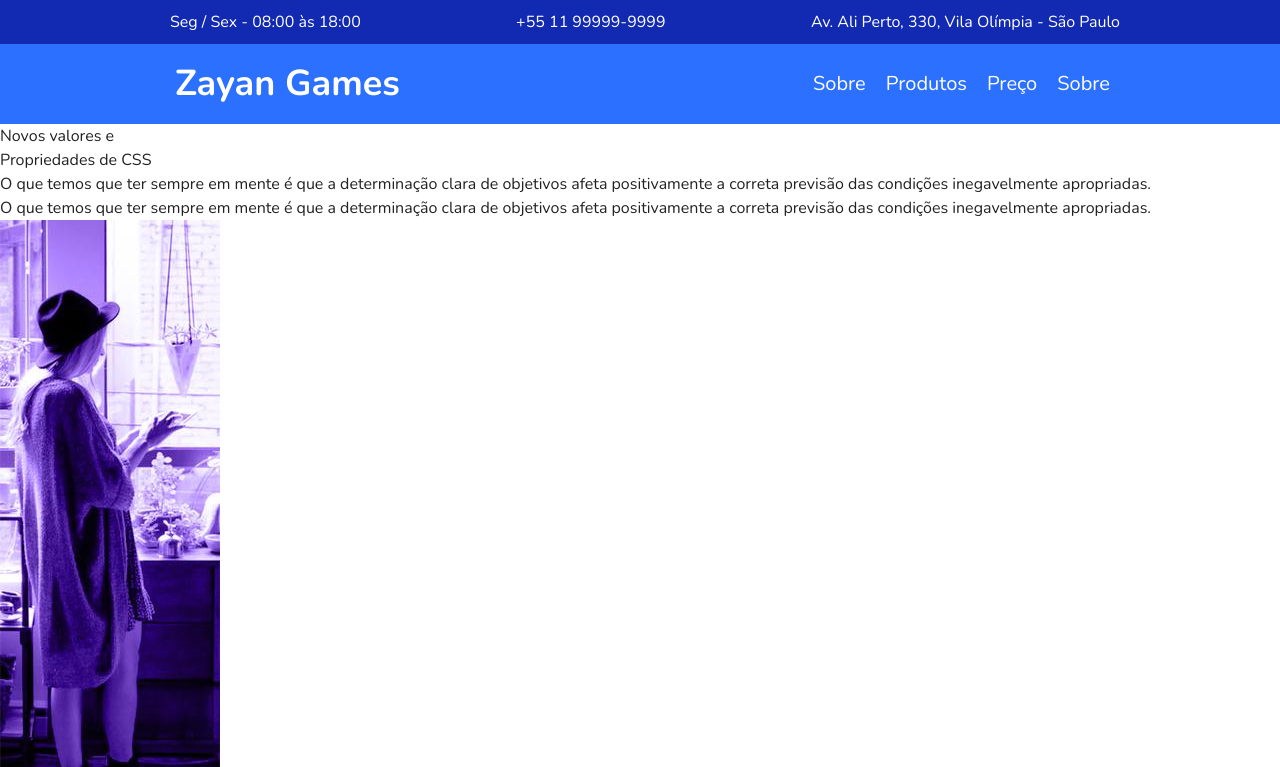
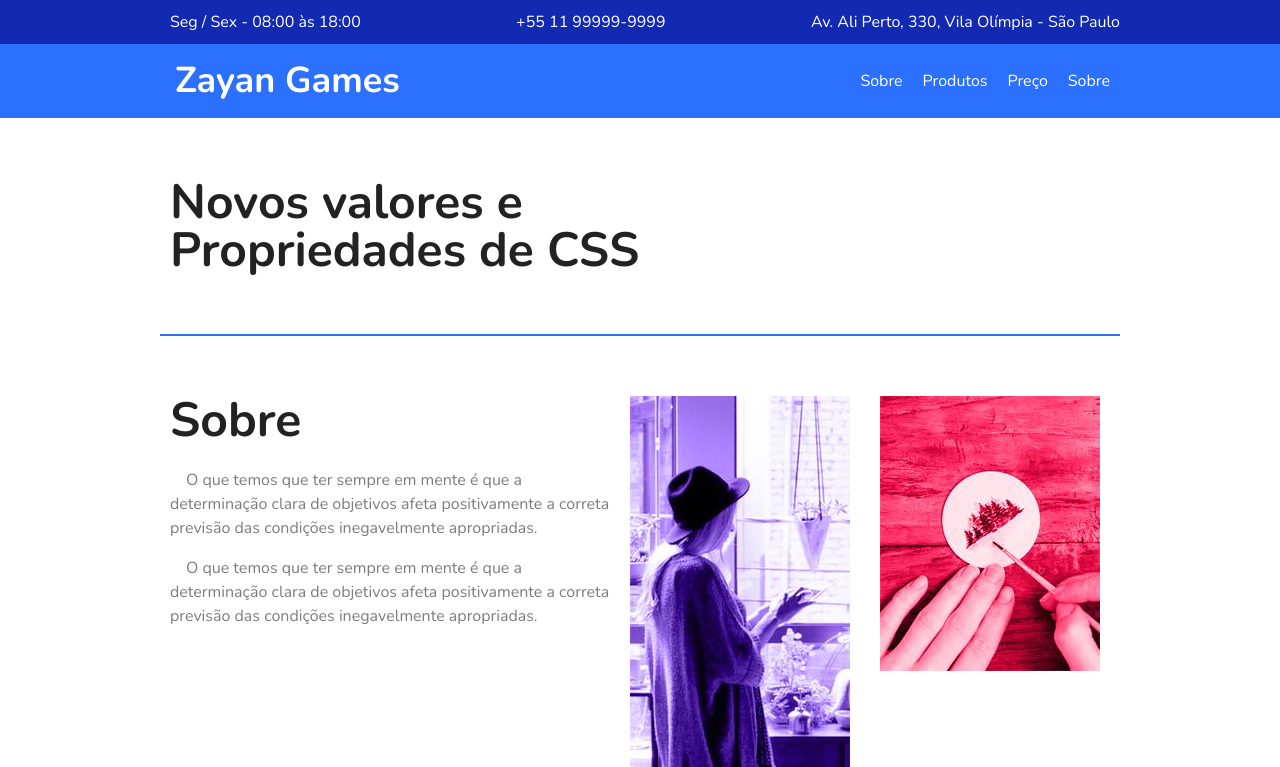
Before and after one commit to iaugustoz/zayan-games, a website: page index.html in a window 1280 px wide. Shown: the top 767 px of the page. Drawn offline with nearby package versions, Linux system fonts and the light colour scheme.

Commit message:
style: seção sobre personalizada

```diff
--- a/index.html
+++ b/index.html
@@ -34,10 +34,10 @@
             <nav>
                 <ul>
                     <li class="flex flex-wrap">
-                        <a class="text-white text-[20px] block p-10px hover:text-blue-750" href="#sobre">Sobre</a>
-                        <a class="text-white text-[20px] block p-10px hover:text-blue-750" href="#produtos">Produtos</a>
-                        <a class="text-white text-[20px] block p-10px hover:text-blue-750" href="#preco">Preço</a>
-                        <a class="text-white text-[20px] block p-10px hover:text-blue-750" href="#qualidade">Sobre</a>
+                        <a class="text-white text-20px block p-10px hover:text-blue-750" href="#sobre">Sobre</a>
+                        <a class="text-white text-20px block p-10px hover:text-blue-750" href="#produtos">Produtos</a>
+                        <a class="text-white text-20px block p-10px hover:text-blue-750" href="#preco">Preço</a>
+                        <a class="text-white text-20px block p-10px hover:text-blue-750" href="#qualidade">Sobre</a>
                     </li>
                 </ul>
             </nav>
@@ -45,13 +45,14 @@
         </div>
     </header>
 
-    <h1>Novos valores e<br>Propriedades de CSS</h1>
+    <h1 class="introducao">Novos valores e<br>Propriedades de CSS</h1>
 
     <section class="sobre" id="sobre">
 
         <div class="sobre-info">
-            <p>O que temos que ter sempre em mente é que a determinação clara de objetivos afeta positivamente a correta previsão das condições inegavelmente apropriadas.</p>
-            <p>O que temos que ter sempre em mente é que a determinação clara de objetivos afeta positivamente a correta previsão das condições inegavelmente apropriadas.</p>
+            <h1 class="text-5xl mb-[.5em] font-bold">Sobre</h1>
+            <p class="text-20px leading-[1.5] indent-4 mb-[1em] text-gray-550">O que temos que ter sempre em mente é que a determinação clara de objetivos afeta positivamente a correta previsão das condições inegavelmente apropriadas.</p>
+            <p class="text-20px leading-[1.5] indent-4 mb-[1em] text-gray-550">O que temos que ter sempre em mente é que a determinação clara de objetivos afeta positivamente a correta previsão das condições inegavelmente apropriadas.</p>
         </div>
 
         <div class="sobre-img">
--- a/src/css/input.css
+++ b/src/css/input.css
@@ -25,4 +25,21 @@
         @apply text-4xl font-bold my-0 mx-15px;
     }
 
+    /* Introdução */
+    .introducao {
+        @apply text-5xl font-bold leading-[1] max-w-[960px] mx-auto py-60px px-10px;
+    }
+
+    /* Sobre */
+    .sobre {
+        @apply border-y-2 border-solid border-blue-550 max-w-[960px] mx-auto py-60px px-0 flex flex-wrap;
+    }
+
+    .sobre-info {
+        @apply flex-2 my-0 mx-10px;
+    }
+
+    .sobre-img {
+        @apply flex-1.1 mx-10px ;
+    }
 }
--- a/tailwind.config.js
+++ b/tailwind.config.js
@@ -12,12 +12,19 @@ module.exports = {
         'black-700': '#222222',
         'blue-750': '#122ab2',
         'blue-550': '#2C70FF',
+        'gray-550': '#7C7C7C',
 
       },
       spacing: {
         '10px': '10px',
         '15px': '15px',
-      }
+        '20px': '20px',
+        '60px': '60px',
+      },
+      flex: {
+        '1.1': '1 1 160px',
+        '2': '2 1 300px',
+      },
     },
   },
   plugins: [],
```
Also changed, not shown: dist/output.css.
